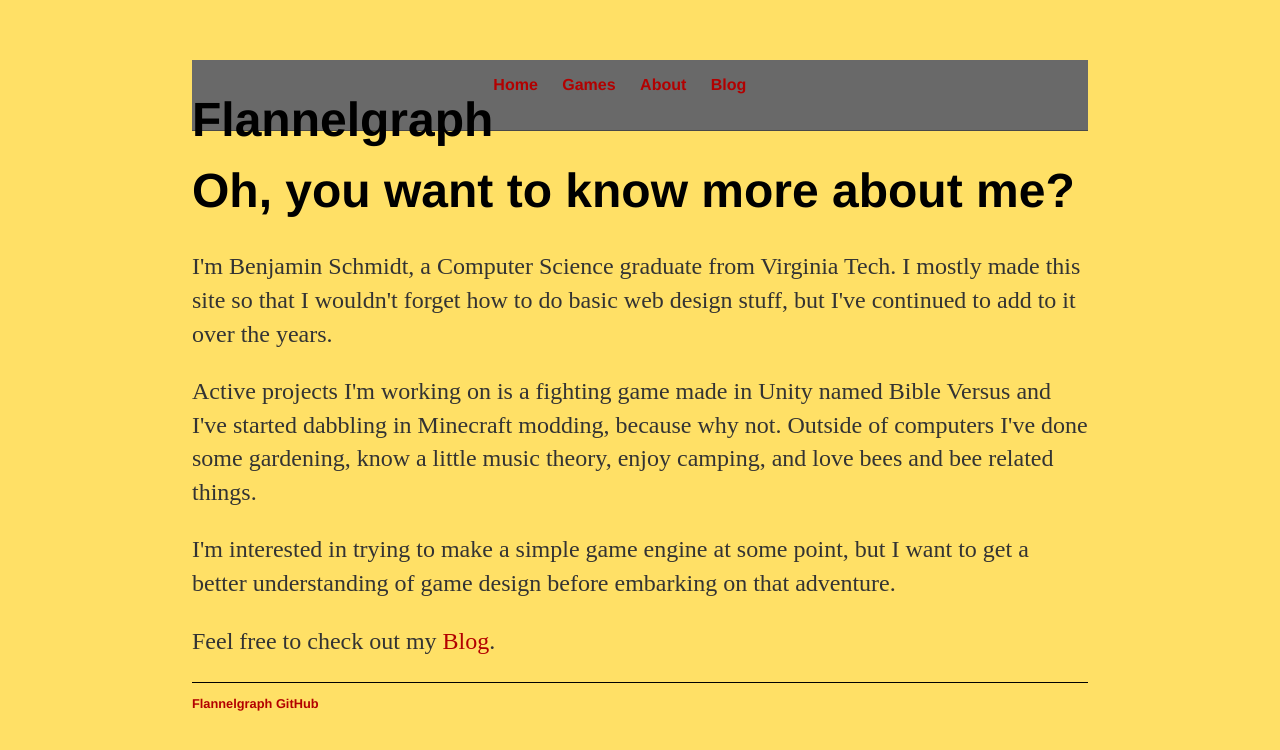
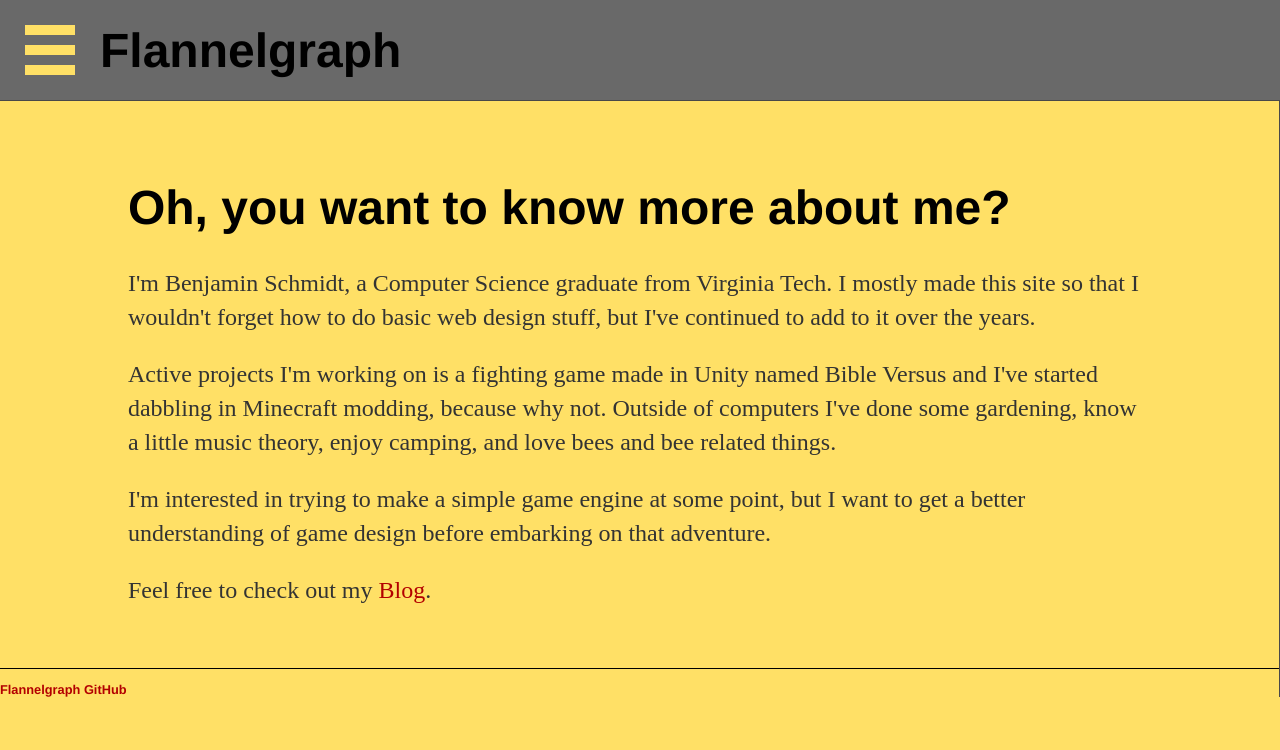
Before and after one commit to Flannelgraph/Flannelgraph.github.io, a Jekyll site: the page built from about/index.html, in a window 1280 px wide. Shown: the top 750 px of the page. Built offline with Jekyll 4.4.1, drawn with Linux system fonts in a browser that asks for light colours.

Commit message:
Hamburger Menu
Made some major headway on the website. It still needs a lot of work, but we're getting there.

```diff
--- a/Gemfile
+++ b/Gemfile
@@ -27,3 +27,6 @@
 
 # Performance-booster for watching directories on Windows
 gem "wdm", "~> 0.1.1", :install_if => Gem.win_platform?
+
+
+gem "webrick", "~> 1.7"
--- a/_config.yml
+++ b/_config.yml
@@ -18,14 +18,14 @@
 # You can create any custom variable you would like, and they will be accessible
 # in the templates via {{ site.myvariable }}.
 
-title: Hank Quinlan
+title: Ben Schmidt
 email: compsciranger@gmail.com
 description: >- # this means to ignore newlines until "baseurl:"
   Write an awesome description for your new site here. You can edit this
   line in _config.yml. It will appear in your document head meta (for
   Google search results) and in your feed.xml site description.
 baseurl: "" # the subpath of your site, e.g. /blog
-url: "yellowarchitect.github.io" # the base hostname & protocol for your site, e.g. http://example.com
+url: "flannelgraph.github.io"
 twitter_username: jekyllrb
 github_username: YellowArchitect
 
--- a/_layouts/default.html
+++ b/_layouts/default.html
@@ -6,22 +6,29 @@
 			<link rel="stylesheet" type="text/css" href="/css/main.css">
 		</head>
 		<body>
-			<header>
-				<h1>Flannelgraph</h1>
-				<nav>
+                  <input type="checkbox" id="hamburger-input" class="burger-shower"/>
+			<header class="page-header">
+				<h1 id="header-text">Flannelgraph</h1>
+			</header>
+			<label id="hamburger-menu" for="hamburger-input">
+                  	<nav id="sidebar-menu">
+					<h1 id="menu-header">Menu</h1>
 					<ul>
 						<li><a href="/">Home</a></li>
 						<li><a href="/games">Games</a></li>
-		        		<li><a href="/about">About</a></li>
-	        			<li><a href="/blog">Blog</a></li>
+		       			<li><a href="/about">About</a></li>
+	        				<li><a href="/blog">Blog</a></li>
 					</ul>
 				</nav>
-			</header>
-			<div class="container">
+			</label>
+                  <div class="overlay"></div>
+			<main>
+				<div class="container">
 
-			{{ content }}
+				{{ content }}
 
-			</div><!-- /.container -->
+				</div><!-- /.container -->
+			</main>
 			<footer>
 	    		<ul>
 	        		<li><a href="https://github.com/Flannelgraph">Flannelgraph GitHub</a></li>
--- a/about/index.html
+++ b/about/index.html
@@ -1,6 +1,6 @@
 ---
 layout: default
-title: Benjamin Schmidt, CS Machine
+title: About Flannelgraph
 ---
 <div class="blurb">
 	<h1>Oh, you want to know more about me?</h1> <! ;) >
--- a/css/main.css
+++ b/css/main.css
@@ -1,7 +1,13 @@
 body {
-	background-color: #ffe066;
+    padding: 0px;
+    margin: 0px;
+    background-color: #ffe066;
+    border-right: 1px solid #494949;
+}
+main {
     margin: 60px auto;
-    width: 70%;
+    margin-top: 160px;
+    width: 80%;
 }
 nav ul, footer ul {
     font-family:'Helvetica', 'Arial', 'Sans-Serif';
@@ -44,8 +50,104 @@
 }
 
 header {
-    height: 70px;
+    transition: 0.3s;
+    top: 0px;
+    padding-left: 0px;
+    position: fixed;
+    height: 100px;
+    width: 100%;
     border-bottom: 1px solid #494949;
     background-color: #696969;
-    display: flex;
+
 }
+#header-text{
+    margin-top: 23px;
+    margin-left: 100px;
+}
+
+#menu-header {
+    margin-top: 23px;
+}
+#hamburger-input {
+    position: relative;
+    visibility: hidden;
+    top: -20px;
+    left: 0px;
+    margin-bottom: 0px;
+}
+#hamburger-menu {
+    position: fixed;
+    width: 50px;
+    height: 50px;
+    display: block;
+    border: none;
+    margin-top: 5px;
+    margin-left: 25px;
+    margin-bottom: 25px;
+    background: linear-gradient(
+      to bottom,
+      #ffe066, #ffe066 20%,
+      #696969 20%, #696969 40%,
+      #ffe066 40%, #ffe066 60%,
+      #696969 60%, #696969 80%,
+      #ffe066 80%, #ffe066 100%
+    );
+}
+
+#hamburger-menu #sidebar-menu {
+    visibilty: hidden;
+    position: fixed;
+    top: 0;
+    left: -250px;
+    width: 200px;
+    height: 100%;
+    background-color: #ffe066;
+    transition: 0.3s;
+    padding: 0px 10px;
+    box-sizing: border-box;
+}
+
+#hamburger-menu ul {
+  padding-left: 0px;
+}
+
+#hamburger-menu li {
+  display: block;
+  list-style-type: none;
+  line-height: 3rem;
+}
+
+#hamburger-menu a {
+  font-size: 1.3rem;
+  text-decoration: none;
+}
+
+#hamburger-menu a:hover {
+  text-decoration: underline;
+}
+
+#hamburger-input:checked ~ #hamburger-menu #sidebar-menu {
+    visibility: visible;
+    left: 0;
+}
+#hamburger-input:checked ~ .overlay{
+    visibility: visible;
+    opacity: 0.7;
+}
+#hamburger-input:checked + .page-header{
+    padding-left: 150px;
+}
+
+.overlay{
+    position: fixed;
+    top: 0;
+    left: 0;
+    width: 100%;
+    height: 100%;
+    opacity: 0;
+    visibility: hidden;
+    transition: opacity .35s, visibility .35s, height .35s;
+    overflow: hidden;
+    background: black;
+    z-index: -1;
+}
```
Also changed, not shown: games/index.html (added, +11 -0 lines), index.html (+3 -6 lines), Gemfile.lock.
